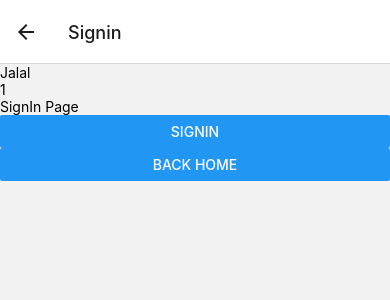
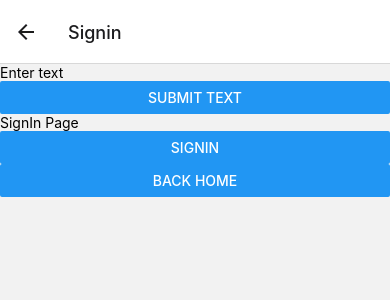
Before and after one commit to jalal-codr/AppDevPrac, a React Native app: screen /Home in a window 390 px wide. Both pictures are taken after a click on the button "SIGNIN". Shown: the top 300 px of the page. Built offline with nearby package versions, Linux system fonts and the light colour scheme.

Commit message:
text input

```diff
--- a/Screens/Home/Home.jsx
+++ b/Screens/Home/Home.jsx
@@ -1,6 +1,5 @@
 import React from 'react'
-import {View,Text,Button} from 'react-native'
-
+import {View,Text,Button,Image} from 'react-native'
 
 
 function Home({navigation}) {
--- a/Screens/Signin/Signin.jsx
+++ b/Screens/Signin/Signin.jsx
@@ -1,9 +1,14 @@
-import React from 'react'
-import {View,Text,Button} from 'react-native'
+import React, { useState } from 'react'
+import {View,Text,Button,TextInput, Alert} from 'react-native'
 
 
 function Signin({navigation,route}) {
+    const [text,setText] = useState('');
     const {user,id} =route.params;
+
+
+
+
     const goBack = ()=>{
         navigation.popToTop();
     }
@@ -13,19 +18,16 @@ function Signin({navigation,route}) {
             id:"1"
           })
     }
-    const render = ()=>{
-        if(user){
-            return(<View>
-        <Text>{user}</Text>
-        <Text>{id}</Text>
-            </View>)
-        }
+    const submit = ()=>{
+        Alert.alert(text)
     }
   return (
     <View>
-        {
-            render()
-        }
+        <TextInput
+        placeholder='Enter text'
+        onChangeText={newText=>{setText(newText)}}
+        />
+        <Button title='Submit text' onPress={submit}/>
         <Text>SignIn Page</Text>
         <Button title='Signin' onPress={btnClick}/>
         <Button title='Back Home' onPress={goBack}/>
--- a/package.json
+++ b/package.json
@@ -16,7 +16,10 @@
     "react": "18.2.0",
     "react-native": "0.73.4",
     "react-native-safe-area-context": "4.8.2",
-    "react-native-screens": "~3.29.0"
+    "react-native-screens": "~3.29.0",
+    "react-native-web": "~0.19.6",
+    "react-dom": "18.2.0",
+    "@expo/metro-runtime": "~3.1.3"
   },
   "devDependencies": {
     "@babel/core": "^7.20.0"
```
Also changed, not shown: 1 other file (tests, documents, lock files or other folders).
